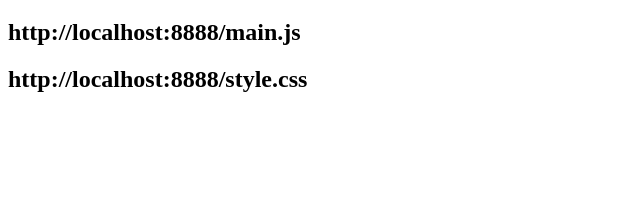
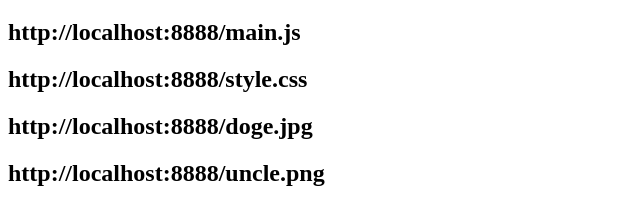
Before and after one commit to th806490047/Static-Server-V1.0, a plain HTML site: page public/index.html in a window 1280 px wide. Shown: the part 70-294 px from the top of the page, without its empty margins (0-640 px from the left). Drawn offline with Linux system fonts and the light colour scheme.

Commit message:
Static Server V1.1 | 更新index.html内容

```diff
--- a/public/index.html
+++ b/public/index.html
@@ -10,5 +10,7 @@
     <h1>你试试输入以下的网址咯</h1>
     <h2>http://localhost:8888/main.js</h2>
     <h2>http://localhost:8888/style.css</h2>
+    <h2>http://localhost:8888/doge.jpg</h2>
+    <h2>http://localhost:8888/uncle.png</h2>
   </body>
 </html>
```
